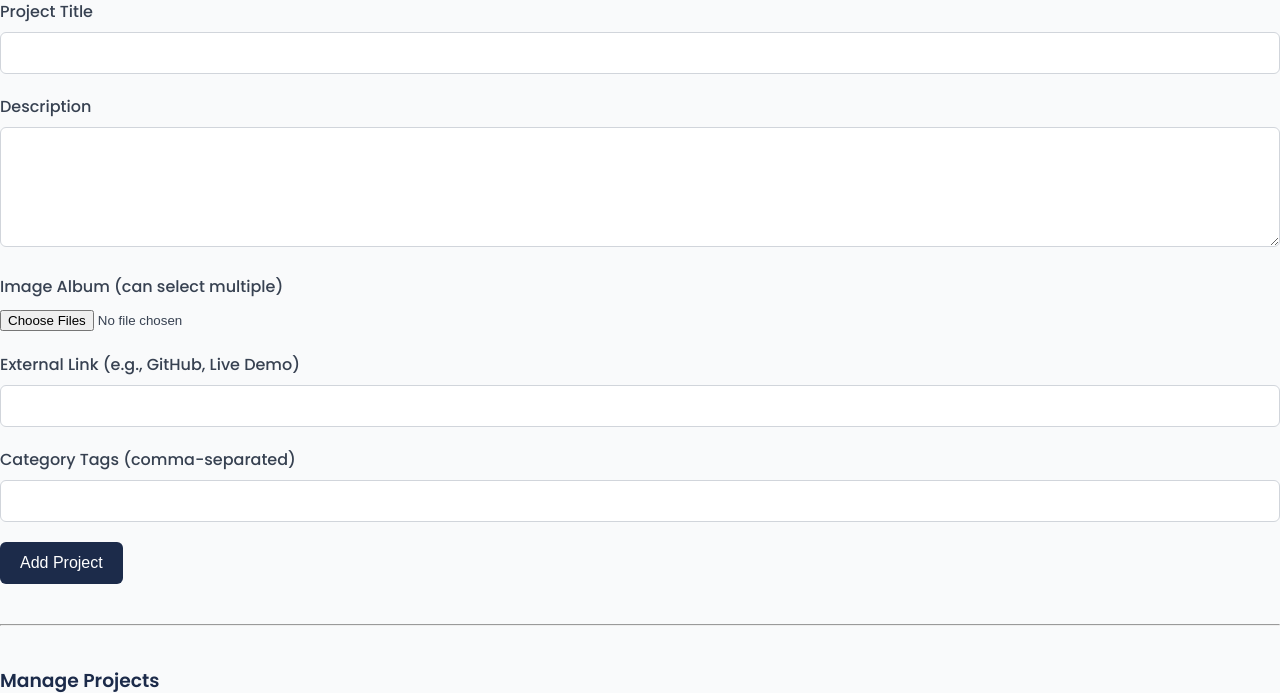
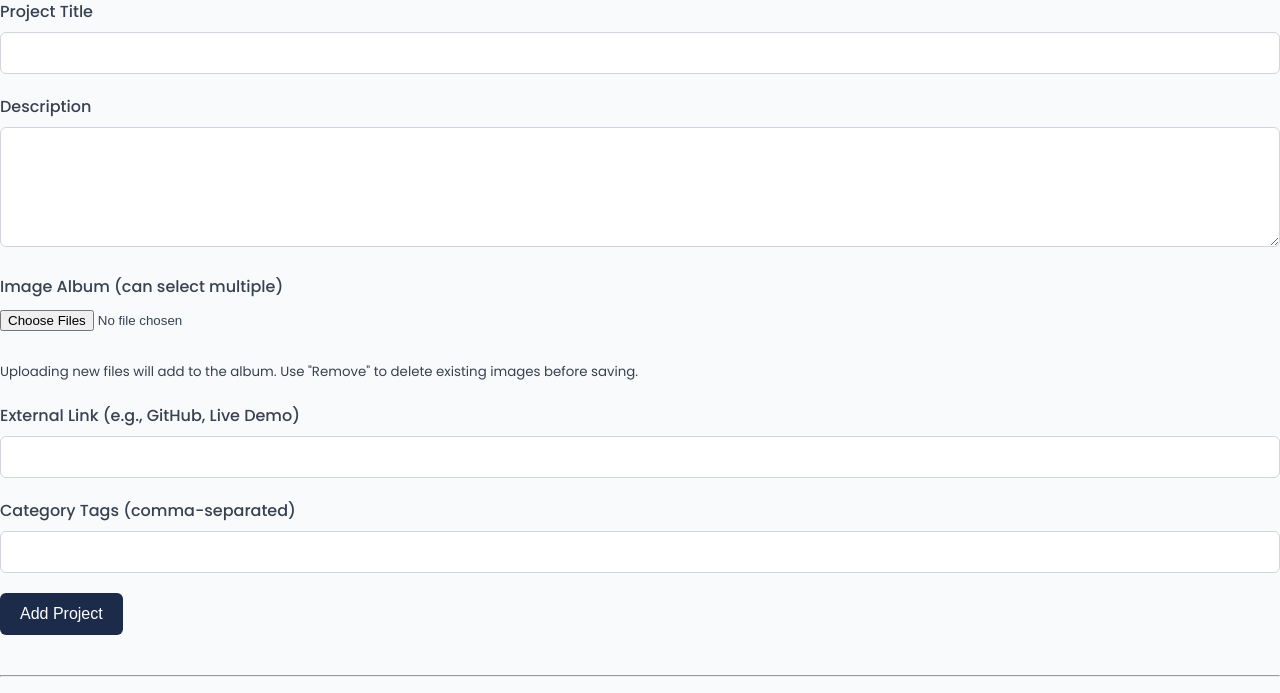
Before and after one commit to MovieAddict88/folio4, a PHP site: template views/admin/projects.php in a window 1280 px wide. Shown: the part 67-760 px from the top of the page. Run offline with PHP 8.4, Linux system fonts and the light colour scheme; the visitor is signed in with stand-in values (Sample User, id 1); tables that the repository leaves empty hold one stand-in row (values such as "Sample post"); the template is opened without the code that fills it: most values are stand-ins (such as "Sample title", 1, 10 or a date in 2020); a stand-in replaces the project's code that opens the database connection; some libraries are stand-ins or nearby versions.

Commit message:
fix: Correct file pathing and implement live dashboard
This commit resolves critical bugs related to file path handling and enhances the admin dashboard.

- An `APP_ROOT` constant is now defined in `config.php` during installation to provide a reliable absolute path for server-side operations.
- All `file_exists` and `unlink` calls in the admin panel now use the `APP_ROOT` constant, ensuring their reliability.
- Image paths are now stored and referenced correctly, fixing all broken image links in the admin panel and on the public site.
- The admin dashboard has been updated to display live analytics (counts of projects, messages, etc.) from the database, replacing the previous placeholder data.

```diff
--- a/install.php
+++ b/install.php
@@ -39,7 +39,7 @@ define('DB_PASS', '{$db_pass}');
 
 // Site Configuration
 define('SITE_URL', 'http://' . \$_SERVER['HTTP_HOST']);
-define('APP_PATH', __DIR__);
+define('APP_ROOT', dirname(__DIR__)); // The absolute path to the project's root directory
 
 // Password for downloads
 define('DOWNLOAD_ENCRYPTION_KEY', 'your-secret-encryption-key'); // You should change this
--- a/views/admin/projects.php
+++ b/views/admin/projects.php
@@ -26,7 +26,7 @@ if ($_SERVER['REQUEST_METHOD'] === 'POST') {
         // Handle image uploads
         $image_album = $_POST['existing_images'] ? json_decode($_POST['existing_images'], true) : [];
         if (isset($_FILES['image_album']) && !empty($_FILES['image_album']['name'][0])) {
-            $upload_dir = __DIR__ . '/../../public/uploads/projects/';
+            $upload_dir = APP_ROOT . '/public/uploads/projects/';
             if (!is_dir($upload_dir)) {
                 mkdir($upload_dir, 0755, true);
             }
@@ -35,7 +35,7 @@ if ($_SERVER['REQUEST_METHOD'] === 'POST') {
                 $filename = time() . '_' . basename($_FILES['image_album']['name'][$key]);
                 $target_file = $upload_dir . $filename;
                 if (move_uploaded_file($tmp_name, $target_file)) {
-                    $image_album[] = 'public/uploads/projects/' . $filename;
+                    $image_album[] = 'uploads/projects/' . $filename;
                 }
             }
         }
@@ -63,8 +63,9 @@ if ($_SERVER['REQUEST_METHOD'] === 'POST') {
             if ($album_json) {
                 $album_files = json_decode($album_json, true);
                 foreach ($album_files as $file) {
-                    if (file_exists(__DIR__ . '/../../' . $file)) {
-                        unlink(__DIR__ . '/../../' . $file);
+                    $full_path = APP_ROOT . '/public/' . $file;
+                    if (file_exists($full_path)) {
+                        unlink($full_path);
                     }
                 }
             }
@@ -107,11 +108,26 @@ $items = $pdo->query("SELECT id, title, category_tags FROM projects ORDER BY id
     <div class="form-group">
         <label for="image_album">Image Album (can select multiple)</label>
         <input type="file" id="image_album" name="image_album[]" multiple>
-        <?php if (!empty($edit_item['image_album'])):
-            $current_images = json_decode($edit_item['image_album'], true); ?>
-            <p>Current images: <?php echo e(count($current_images)); ?> uploaded. (Uploading new files will add to the album).</p>
-            <input type="hidden" name="existing_images" value='<?php echo e($edit_item['image_album']); ?>'>
-        <?php endif; ?>
+        <?php
+        $current_images = [];
+        if (!empty($edit_item['image_album'])) {
+            $current_images = json_decode($edit_item['image_album'], true);
+        }
+        ?>
+        <div class="image-previews" style="display: flex; flex-wrap: wrap; gap: 10px; margin-top: 10px;">
+            <?php if (!empty($current_images)): ?>
+                <?php foreach ($current_images as $image_path): ?>
+                    <?php if (file_exists(APP_ROOT . '/public/' . $image_path)): ?>
+                    <div class="preview-container">
+                        <img src="<?php echo e($image_path); ?>" style="width: 100px; height: 100px; object-fit: cover; border-radius: 5px;">
+                        <a href="#" class="remove-image" data-path="<?php echo e($image_path); ?>" style="color: red; text-decoration: none; display: block; text-align: center;">Remove</a>
+                    </div>
+                    <?php endif; ?>
+                <?php endforeach; ?>
+            <?php endif; ?>
+        </div>
+        <input type="hidden" name="existing_images" id="existing_images_input" value='<?php echo e($edit_item['image_album'] ?? '[]'); ?>'>
+        <p><small>Uploading new files will add to the album. Use "Remove" to delete existing images before saving.</small></p>
     </div>
     <div class="form-group">
         <label for="external_link">External Link (e.g., GitHub, Live Demo)</label>
@@ -132,6 +148,28 @@ $items = $pdo->query("SELECT id, title, category_tags FROM projects ORDER BY id
 
 <!-- Table of Existing Projects -->
 <h3>Manage Projects</h3>
+<script>
+document.addEventListener('DOMContentLoaded', function() {
+    const removeImageLinks = document.querySelectorAll('.remove-image');
+    const existingImagesInput = document.getElementById('existing_images_input');
+
+    removeImageLinks.forEach(link => {
+        link.addEventListener('click', function(e) {
+            e.preventDefault();
+            const imagePathToRemove = this.getAttribute('data-path');
+            const previewContainer = this.parentElement;
+
+            // Remove the image from the DOM
+            previewContainer.style.display = 'none';
+
+            // Update the hidden input value
+            let currentImages = JSON.parse(existingImagesInput.value);
+            let updatedImages = currentImages.filter(path => path !== imagePathToRemove);
+            existingImagesInput.value = JSON.stringify(updatedImages);
+        });
+    });
+});
+</script>
 <table>
     <thead>
         <tr>
```
Also changed, not shown: views/admin/dashboard.php (+5 -12 lines), views/admin/profile.php (+4 -4 lines), views/portfolio.php (+15 -10 lines).
